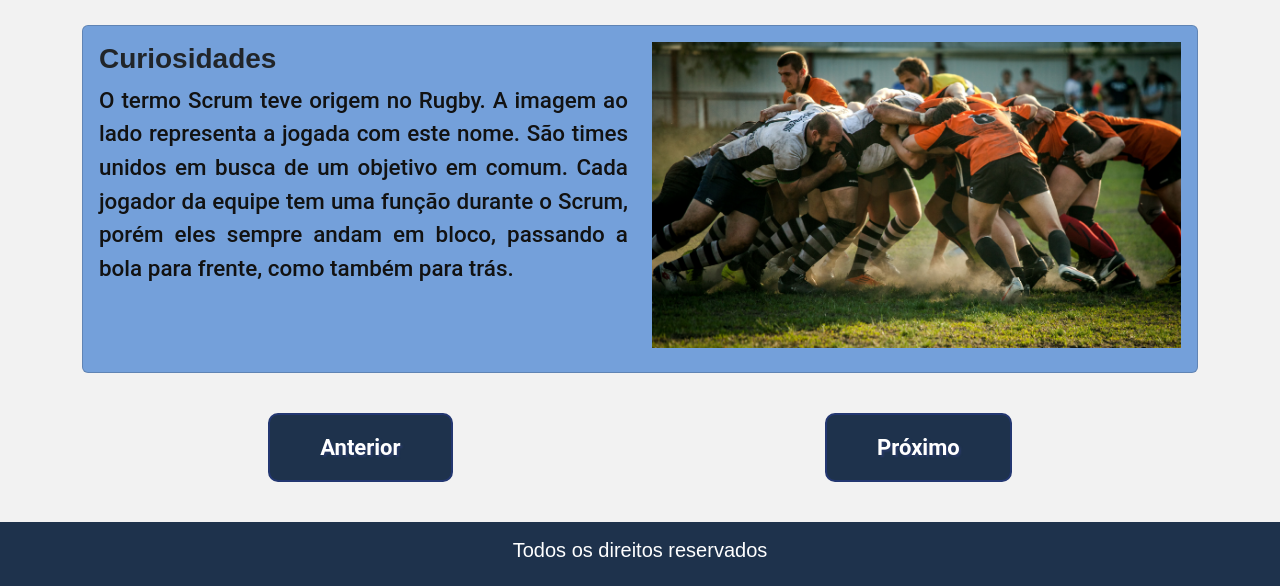
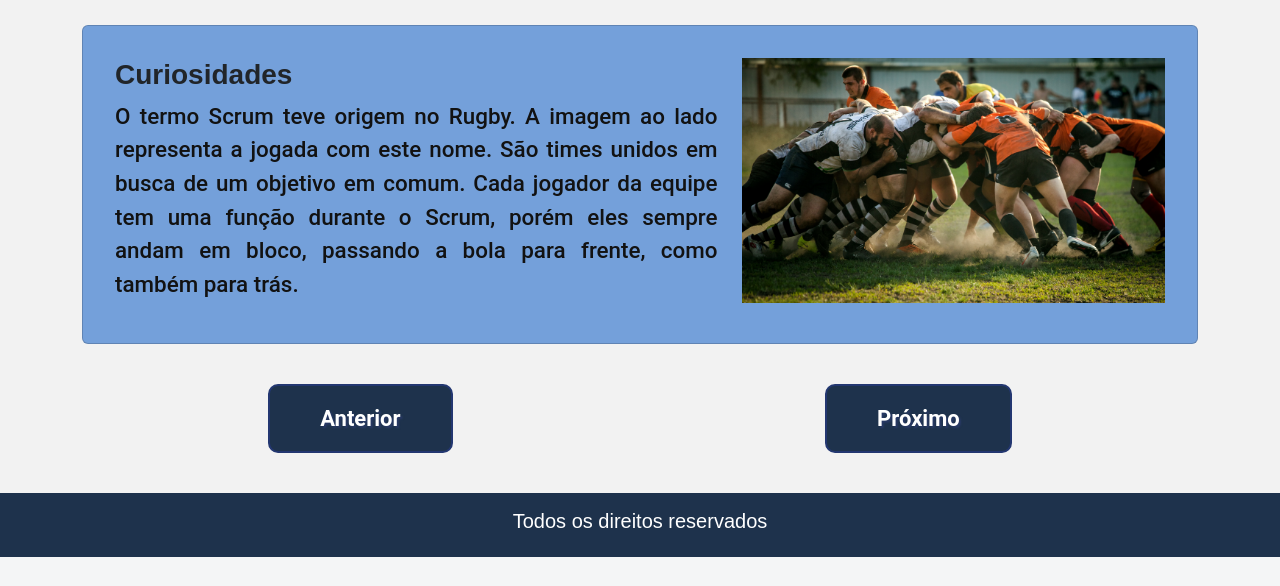
Before and after one commit to BrunoVieira003/ScrumAcademy, a Flask app: page /equipe in a window 1280 px wide. Shown: the part 1054-1640 px from the top of the page. After the commit the page ends 1611 px from the top, so only its background shows below. Run offline with Flask 2, Linux system fonts and the light colour scheme.

Commit message:
ajustes de formatação

```diff
--- a/templates/equipe.html
+++ b/templates/equipe.html
@@ -13,7 +13,7 @@
     <section class="container-fluid">
         <h3 class="text-center mb-5">Qualidades de uma boa Equipe de Desenvolvimento Scrum</h3>
 
-        <div class="row d-flex">
+        <div class="row d-flex align-items-center">
             <ul class="col-sm-12 col-md-5">
                 <li>Trabalham de maneira colaborativa para garantir a conclusão eficaz do Sprint;</li>
                 <li>Defendem práticas de desenvolvimento sustentável;</li>
@@ -32,13 +32,13 @@
 
     <div class="row">
         <div class="col-sm-12">
-            <div class="card light-card">
+            <div class="card light-card p-3">
                 <div class="row card-body">
-                   <div class="col-sm-6">
+                   <div class="col-sm-7">
                       <h3 class="card-title">Curiosidades</h3>
                        <p class="card-text"> O termo Scrum teve origem no Rugby. A imagem ao lado representa a jogada com este nome. São times unidos em busca de um objetivo em comum. Cada jogador da equipe tem uma função durante o Scrum, porém eles sempre andam em bloco, passando a bola para frente, como também para trás.</p>
                     </div>
-                    <img class="col-sm-6" src="../static/imagens/equipe_img/scrum.jpg" alt="sans"/>
+                    <img class="col-sm-5 rounded" src="../static/imagens/equipe_img/scrum.jpg" alt="sans"/>
                 </div>
             </div>
         </div>
```
